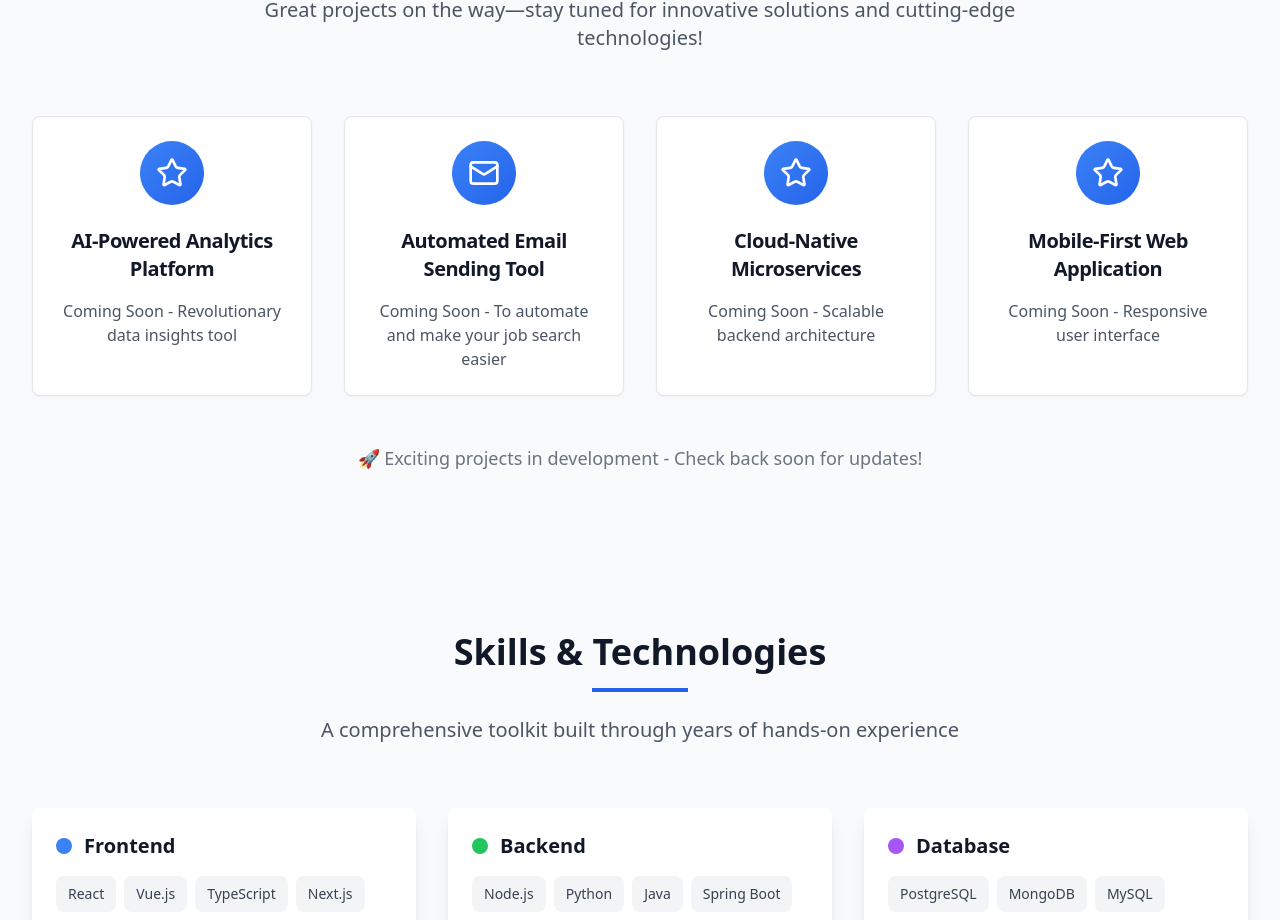
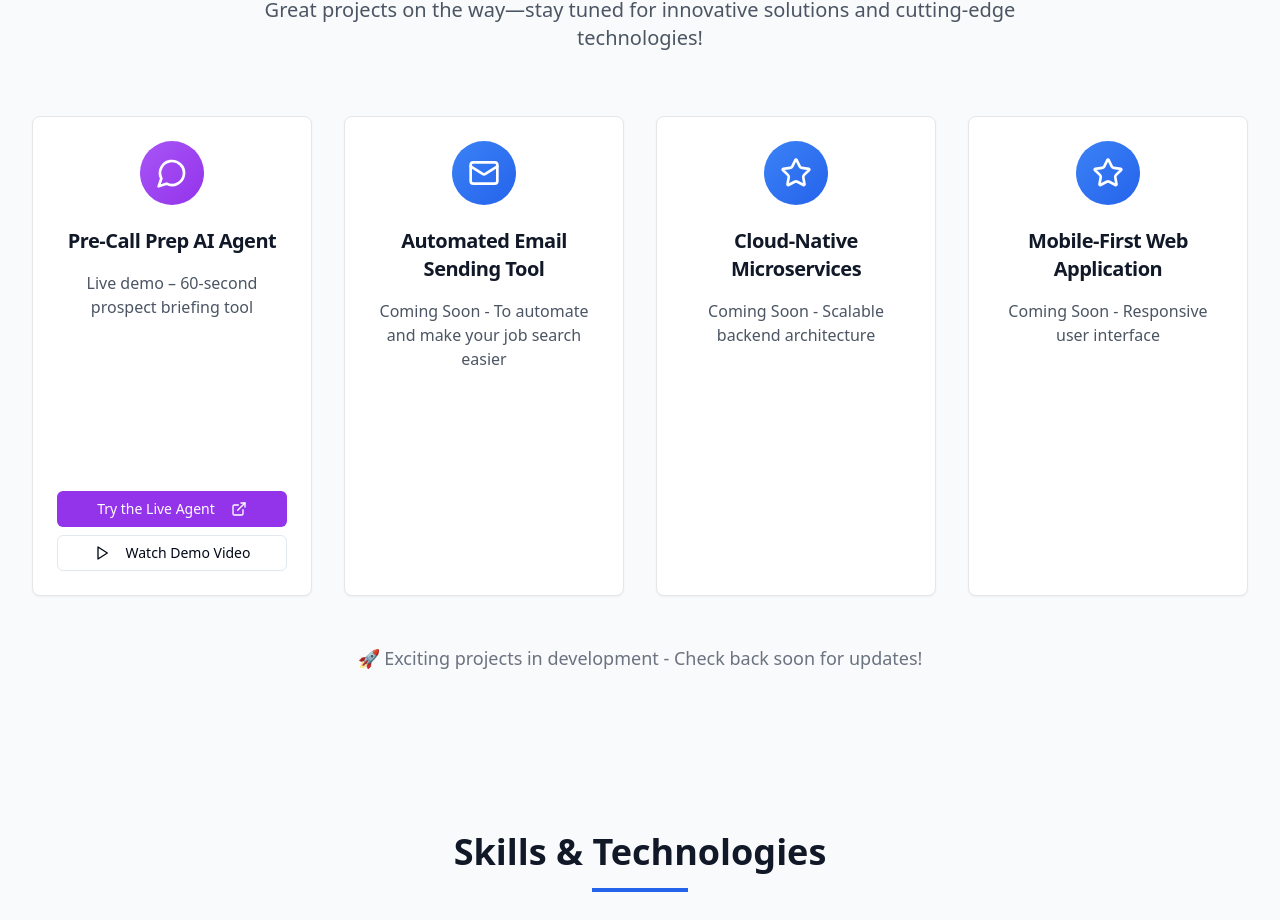
Before and after one commit to Sunilkumarkalagarla/Sunil_Portfolio, a React (Vite) app: page / in a window 1280 px wide. Shown: the part 2872-3792 px from the top of the page. Built offline with nearby package versions, Linux system fonts and the light colour scheme.

Commit message:
Replace featured work card
Replaces the first card in the Featured Work section with the new Relevance AI project details, including title, subtitle, description, links, and icon.

```diff
--- a/src/components/FeaturedWork.tsx
+++ b/src/components/FeaturedWork.tsx
@@ -1,15 +1,26 @@
 
 import React from 'react';
 import { Card, CardContent, CardDescription, CardHeader, CardTitle } from '@/components/ui/card';
-import { Star, Mail } from 'lucide-react';
+import { Button } from '@/components/ui/button';
+import { Star, Mail, MessageCircle, ExternalLink, Play } from 'lucide-react';
 
 const FeaturedWork = () => {
   const placeholderCards = [
     {
       id: 1,
-      title: "AI-Powered Analytics Platform",
-      subtitle: "Coming Soon - Revolutionary data insights tool",
-      icon: Star
+      title: "Pre-Call Prep AI Agent",
+      subtitle: "Live demo – 60-second prospect briefing tool",
+      description: "Built on Relevance AI. Paste a company website URL and a decision-maker's LinkedIn URL, get an instant brief with company snapshot, recent news, role context, and tailored talking points.",
+      icon: MessageCircle,
+      primaryLink: {
+        label: "Try the Live Agent",
+        url: "https://app.relevanceai.com/agents/bcbe5a/5d092a51556d-4cce-b7ce-ecf0bb340836/737f1a3f-7e46-4ebe-8313-78a9323b9d5b/embed-chat"
+      },
+      secondaryLink: {
+        label: "Watch Demo Video",
+        action: "video" // We'll handle this as a placeholder for now
+      },
+      isLive: true
     },
     {
       id: 2,
@@ -31,6 +42,11 @@ const FeaturedWork = () => {
     }
   ];
 
+  const handleVideoDemo = () => {
+    // Placeholder for video demo functionality
+    alert("Demo video functionality would open here");
+  };
+
   return (
     <section id="featured-work" className="py-20 bg-gray-50">
       <div className="max-w-7xl mx-auto px-4 sm:px-6 lg:px-8">
@@ -46,9 +62,9 @@ const FeaturedWork = () => {
           {placeholderCards.map((card) => {
             const IconComponent = card.icon;
             return (
-              <Card key={card.id} className="hover:shadow-lg transition-shadow duration-300 bg-white border border-gray-200">
+              <Card key={card.id} className="hover:shadow-lg transition-shadow duration-300 bg-white border border-gray-200 group">
                 <CardHeader className="text-center pb-4">
-                  <div className="mx-auto mb-4 w-16 h-16 bg-gradient-to-br from-blue-500 to-blue-600 rounded-full flex items-center justify-center">
+                  <div className={`mx-auto mb-4 w-16 h-16 ${card.isLive ? 'bg-gradient-to-br from-purple-500 to-purple-600' : 'bg-gradient-to-br from-blue-500 to-blue-600'} rounded-full flex items-center justify-center`}>
                     <IconComponent className="h-8 w-8 text-white" />
                   </div>
                   <CardTitle className="text-xl font-semibold text-gray-900 mb-2">
@@ -56,9 +72,48 @@ const FeaturedWork = () => {
                   </CardTitle>
                 </CardHeader>
                 <CardContent className="text-center">
-                  <CardDescription className="text-gray-600 text-base">
+                  <CardDescription className="text-gray-600 text-base mb-4">
                     {card.subtitle}
                   </CardDescription>
+
+                  {card.description && (
+                    <p className="text-sm text-gray-500 mb-4 opacity-0 group-hover:opacity-100 transition-opacity duration-300">
+                      {card.description}
+                    </p>
+                  )}
+
+                  {card.primaryLink && (
+                    <div className="space-y-2">
+                      <Button
+                        asChild
+                        className="w-full bg-purple-600 hover:bg-purple-700 text-white"
+                        size="sm"
+                      >
+                        <a
+                          href={card.primaryLink.url}
+                          target="_blank"
+                          rel="noopener noreferrer"
+                          aria-label={card.primaryLink.label}
+                        >
+                          {card.primaryLink.label}
+                          <ExternalLink className="ml-2 h-4 w-4" />
+                        </a>
+                      </Button>
+
+                      {card.secondaryLink && (
+                        <Button
+                          variant="outline"
+                          size="sm"
+                          className="w-full"
+                          onClick={handleVideoDemo}
+                          aria-label={card.secondaryLink.label}
+                        >
+                          <Play className="mr-2 h-4 w-4" />
+                          {card.secondaryLink.label}
+                        </Button>
+                      )}
+                    </div>
+                  )}
                 </CardContent>
               </Card>
             );
```
